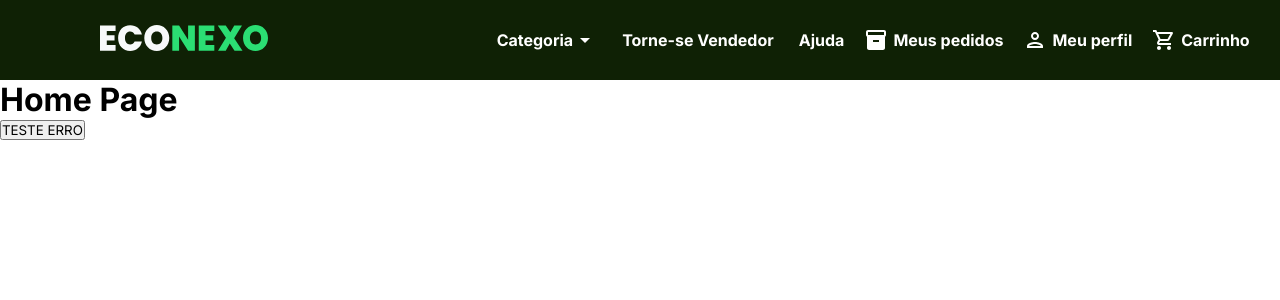
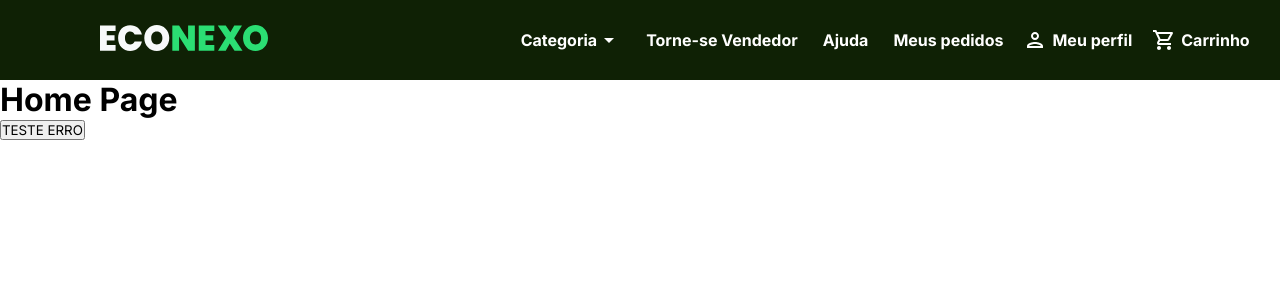
Before and after one commit to LipeSou/ecoPlace, a React (Create React App) app: page / in a window 1280 px wide. Shown: the top 300 px of the page. Built offline with nearby package versions, Linux system fonts and the light colour scheme.

Commit message:
atualizei icones2

```diff
--- a/src/components/header/Header.js
+++ b/src/components/header/Header.js
@@ -1,7 +1,9 @@
 import React from "react"
-import ArrowDropDownIcon from '@mui/icons-material/ArrowDropDown';
-import PersonOutlinedIcon from '@mui/icons-material/PersonOutlined';
-import ShoppingCartOutlinedIcon from '@mui/icons-material/ShoppingCartOutlined';
+import ArrowDropDownIcon from '@material-ui/icons/ArrowDropDown';
+import PersonOutlinedIcon from '@material-ui/icons/PersonOutlined';
+import ShoppingCartOutlinedIcon from '@material-ui/icons/ShoppingCartOutlined';
+// import InventoryIcon from '@material-ui/icons/InventoryIcon';
+// import InventoryIcon from '@material-ui/icons/bo';
 import logo from "../../assets/img/logo.svg"
 import
 {
@@ -9,8 +11,9 @@ import
     HeaderContainer,
     StyledLi,
     StyledA,
-    InventoryStyled
 } from "./styled"
+
+
 
 
 
@@ -37,7 +40,7 @@ const Header = () => {
                 </StyledLi>
 
                 <StyledLi>
-                    <InventoryStyled/>
+                    {/* <InventoryIcon/> */}
                     <StyledA href="#">Meus pedidos</StyledA>
                 </StyledLi>
 
--- a/src/components/header/styled.js
+++ b/src/components/header/styled.js
@@ -1,5 +1,4 @@
 import styled from "styled-components";
-import Inventory from '@mui/icons-material/Inventory';
 
 
 export const HeaderContainer= styled.ul`
@@ -41,8 +40,3 @@ export const StyledA = styled.a`
     color: black;
     color:white;
 `;
-
-export const InventoryStyled = styled(Inventory)`
-width: 150px;
-height: 22px;
-`
```
